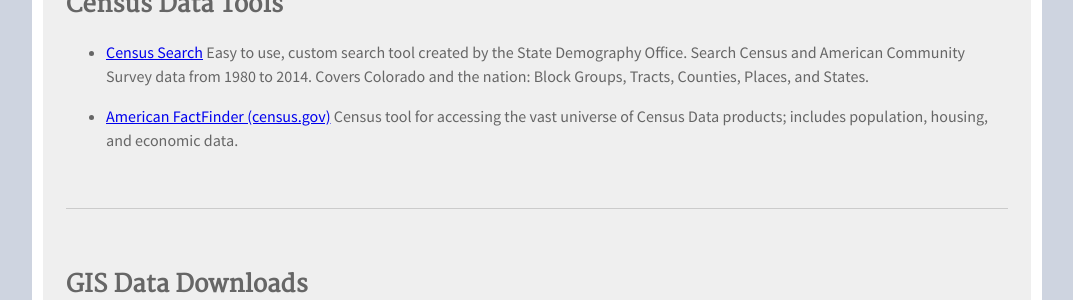
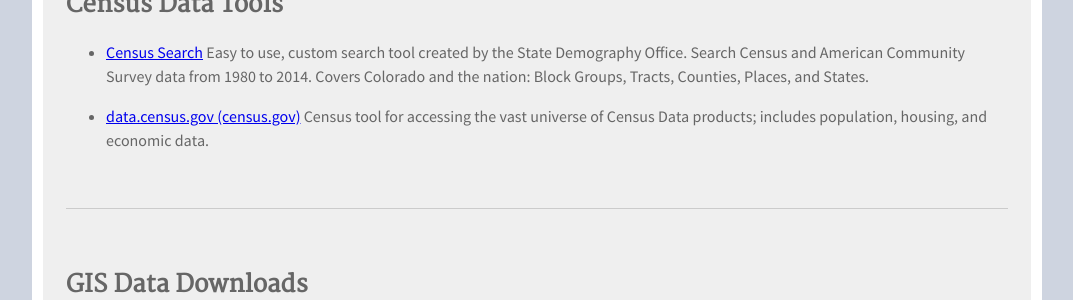
Before and after one commit to TBleess/Website_New, a Jekyll site: the page built from pages/0_Homepage_and_Footer_Links/data/index.md, in a window 1280 px wide and 900 px high, scrolled down 2620 px. Shown: the part 154-454 px from the top of the window, without its empty margins (103-1176 px from the left). Built offline with Jekyll 4.4.1, drawn with Linux system fonts in a browser that asks for light colours.

Commit message:
Data.census.gov

```diff
--- a/pages/0_Homepage_and_Footer_Links/data/index.md
+++ b/pages/0_Homepage_and_Footer_Links/data/index.md
@@ -27,7 +27,7 @@
 
  - [Census Search](/CensusAPI) Easy to use, custom search tool created by the State Demography Office.  Search Census and American Community Survey data from 1980 to 2014.  Covers Colorado and the nation: Block Groups, Tracts, Counties, Places, and States.
 
- - [American FactFinder (census.gov)](http://factfinder.census.gov/faces/nav/jsf/pages/index.xhtml) Census tool for accessing the vast universe of Census Data products; includes population, housing, and economic data.
+ - [data.census.gov (census.gov)](https://data.census.gov) Census tool for accessing the vast universe of Census Data products; includes population, housing, and economic data.
 
 <br />
 
```
